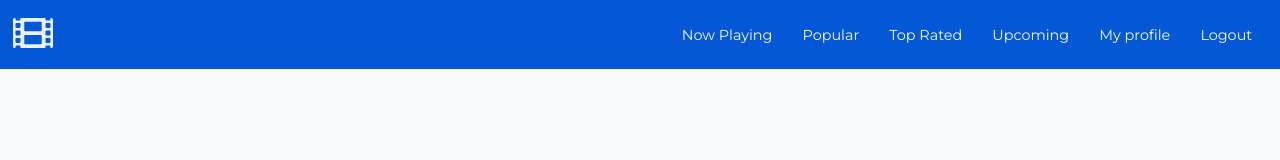
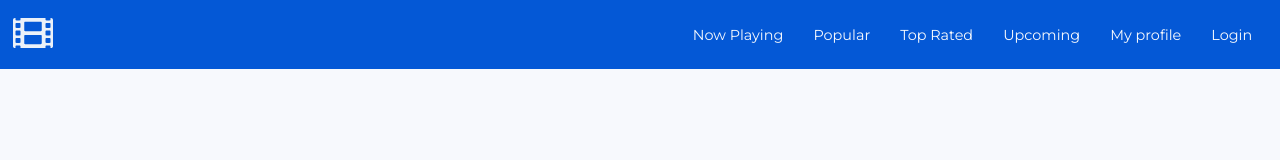
Before and after one commit to RickCampo5/Bonnus_react, a React (Create React App) app: page / in a window 1280 px wide. Shown: the top 160 px of the page. Built offline with nearby package versions, Linux system fonts and the light colour scheme.

Commit message:
login navbar

```diff
--- a/src/components/Navbar/index.js
+++ b/src/components/Navbar/index.js
@@ -25,7 +25,7 @@ export const NavBar = () => {
           <Link className="link" to="/my_profile">My profile</Link>
         </li>
         <li>
-          <Link className="link" to="/logout">Logout</Link>
+          <Link className="link" to="/login">Login</Link>
         </li>
       </ul>
     </nav>
```
